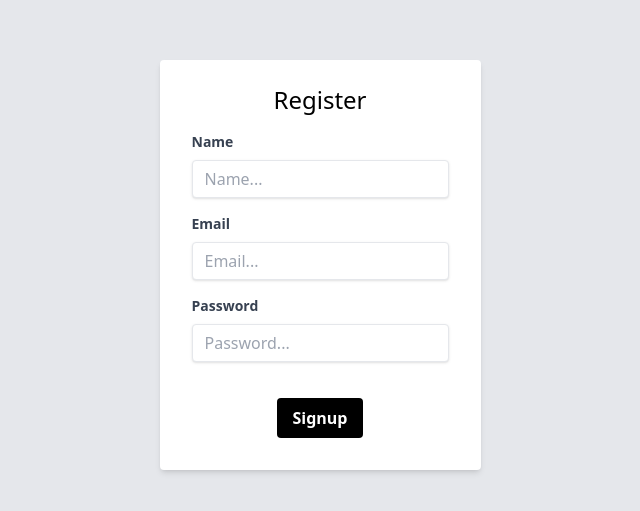
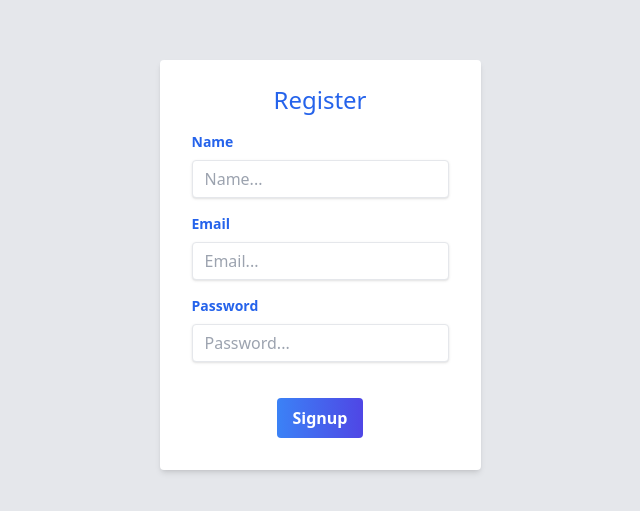
Before and after one commit to Saim1123/book-reviews-frontend, a React (Vite) app: page /signup in a window 1280 px wide. Shown: the part 127-638 px from the top of the page, without its empty margins (320-960 px from the left). Built offline with nearby package versions, Linux system fonts and the light colour scheme; a web font is replaced by a local one.

Commit message:
used theme color.

```diff
--- a/src/pages/Login.jsx
+++ b/src/pages/Login.jsx
@@ -27,35 +27,35 @@ const Login = () => {
   return (
     <div className="flex justify-center items-center h-screen bg-gray-200">
       <div className="bg-white shadow-md rounded px-8 pt-6 pb-8 mb-4">
-        <h1 className="text-2xl mb-4 text-center">Login</h1>
+        <h1 className="text-2xl mb-4 text-blue-600 text-center">Login</h1>
         <form onSubmit={handleSubmit}>
           <div className="mb-4">
-            <label className="block text-gray-700 text-sm font-bold mb-2">
+            <label className="block text-blue-600 text-sm font-bold mb-2">
               Email
             </label>
             <input
               type="email"
               value={email}
               onChange={(e) => setEmail(e.target.value)}
-              className="shadow appearance-none border rounded w-full py-2 px-3 text-gray-700 leading-tight focus:outline-none focus:shadow-outline"
+              className="shadow appearance-none border rounded w-full py-2 px-3 text-blue-600 leading-tight focus:outline-none focus:shadow-outline"
               placeholder="Email..."
             />
           </div>
           <div className="mb-6">
-            <label className="block text-gray-700 text-sm font-bold mb-2">
+            <label className="block text-blue-600 text-sm font-bold mb-2">
               Password
             </label>
             <input
               type="password"
               value={password}
               onChange={(e) => setPassword(e.target.value)}
-              className="shadow appearance-none border rounded w-full py-2 px-3 text-gray-700 mb-3 leading-tight focus:outline-none focus:shadow-outline"
+              className="shadow appearance-none border rounded w-full py-2 px-3 text-blue-600 mb-3 leading-tight focus:outline-none focus:shadow-outline"
               placeholder="Password..."
             />
           </div>
           <div className="text-center">
             <button
-              className="bg-black hover:bg-gray-700 text-white font-bold py-2 px-4 rounded focus:outline-none focus:shadow-outline"
+              className="bg-gradient-to-r from-blue-500 to-indigo-600 text-white font-bold py-2 px-4 rounded focus:outline-none focus:shadow-outline"
               type="submit"
             >
               Login
--- a/src/pages/Signup.jsx
+++ b/src/pages/Signup.jsx
@@ -25,47 +25,47 @@ const Signup = () => {
   return (
     <div className="flex justify-center items-center h-screen bg-gray-200">
       <div className="bg-white shadow-md rounded px-8 pt-6 pb-8 mb-4">
-        <h1 className="text-2xl mb-4 text-center">Register</h1>
+        <h1 className="text-2xl mb-4 text-blue-600 text-center">Register</h1>
         <form onSubmit={handleSubmit}>
           <div className="mb-4">
-            <label className="block text-gray-700 text-sm font-bold mb-2">
+            <label className="block text-blue-600 text-sm font-bold mb-2">
               Name
             </label>
             <input
               type="text"
               value={name}
               onChange={(e) => setName(e.target.value)}
-              className="shadow appearance-none border rounded w-full py-2 px-3 text-gray-700 leading-tight focus:outline-none focus:shadow-outline"
+              className="shadow appearance-none border rounded w-full py-2 px-3 text-blue-600 leading-tight focus:outline-none focus:shadow-outline"
               placeholder="Name..."
             />
           </div>
           <div className="mb-4">
-            <label className="block text-gray-700 text-sm font-bold mb-2">
+            <label className="block text-blue-600 text-sm font-bold mb-2">
               Email
             </label>
             <input
               type="email"
               value={email}
               onChange={(e) => setEmail(e.target.value)}
-              className="shadow appearance-none border rounded w-full py-2 px-3 text-gray-700 leading-tight focus:outline-none focus:shadow-outline"
+              className="shadow appearance-none border rounded w-full py-2 px-3 text-blue-600 leading-tight focus:outline-none focus:shadow-outline"
               placeholder="Email..."
             />
           </div>
           <div className="mb-6">
-            <label className="block text-gray-700 text-sm font-bold mb-2">
+            <label className="block text-blue-600 text-sm font-bold mb-2">
               Password
             </label>
             <input
               type="password"
               value={password}
               onChange={(e) => setPassword(e.target.value)}
-              className="shadow appearance-none border rounded w-full py-2 px-3 text-gray-700 mb-3 leading-tight focus:outline-none focus:shadow-outline"
+              className="shadow appearance-none border rounded w-full py-2 px-3 text-blue-600 mb-3 leading-tight focus:outline-none focus:shadow-outline"
               placeholder="Password..."
             />
           </div>
           <div className="text-center">
             <button
-              className="bg-black hover:bg-gray-700 text-white font-bold py-2 px-4 rounded focus:outline-none focus:shadow-outline"
+              className="bg-gradient-to-r from-blue-500 to-indigo-600 text-white font-bold py-2 px-4 rounded focus:outline-none focus:shadow-outline"
               type="submit"
             >
               Signup
```
